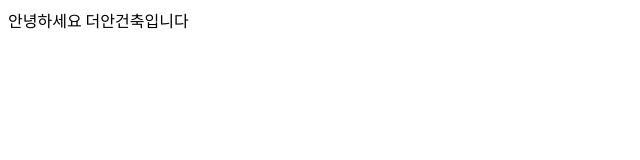
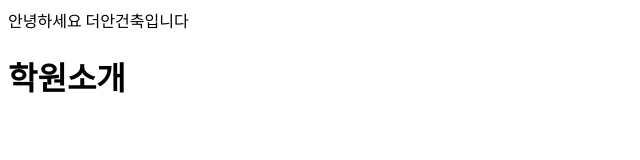
Before and after one commit to thean-ac/code, a plain HTML site: page index.html in a window 1280 px wide. Shown: the whole page, without its empty margins (0-640 px from the left). Drawn offline with Linux system fonts and the light colour scheme.

Commit message:
h태그추가
추가했습니다

```diff
--- a/index.html
+++ b/index.html
@@ -8,5 +8,6 @@
 <body>
     안녕하세요
 더안건축입니다
+<h1>학원소개</h1>
 </body>
 </html>
```
